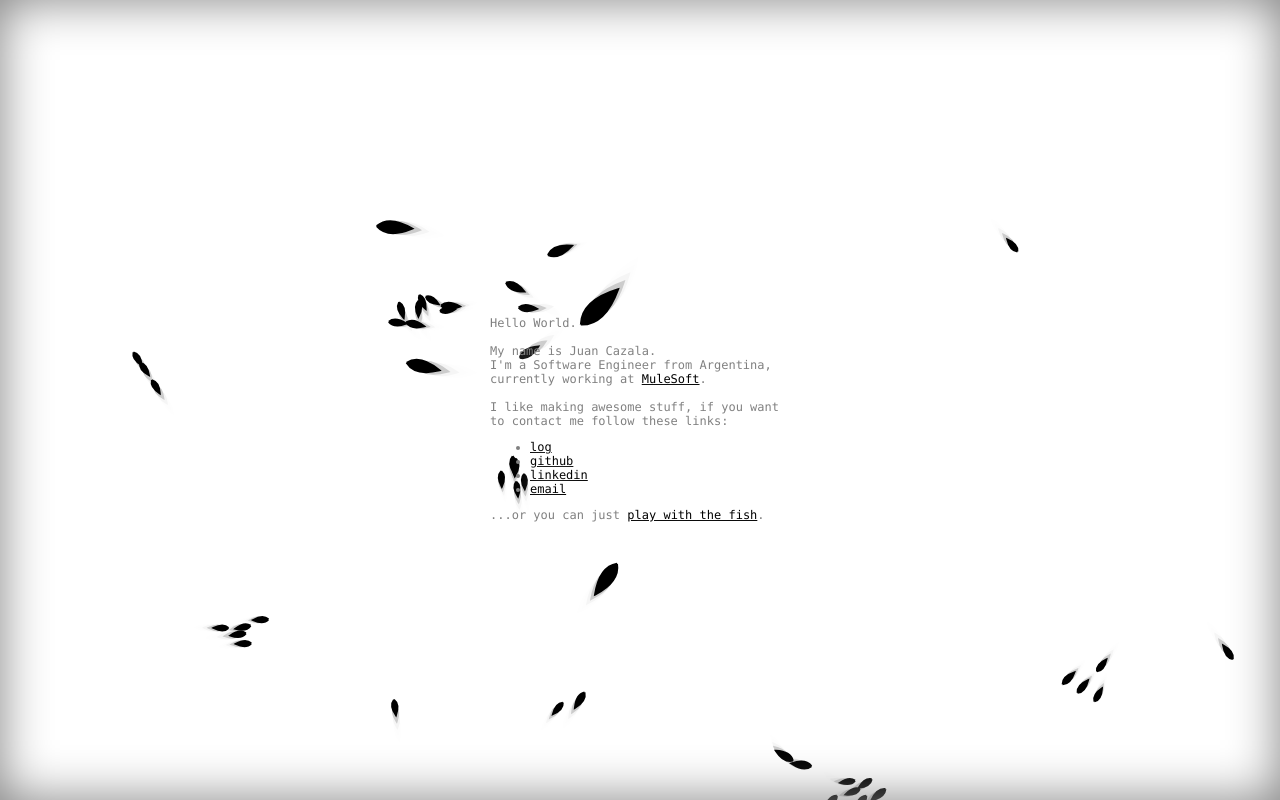
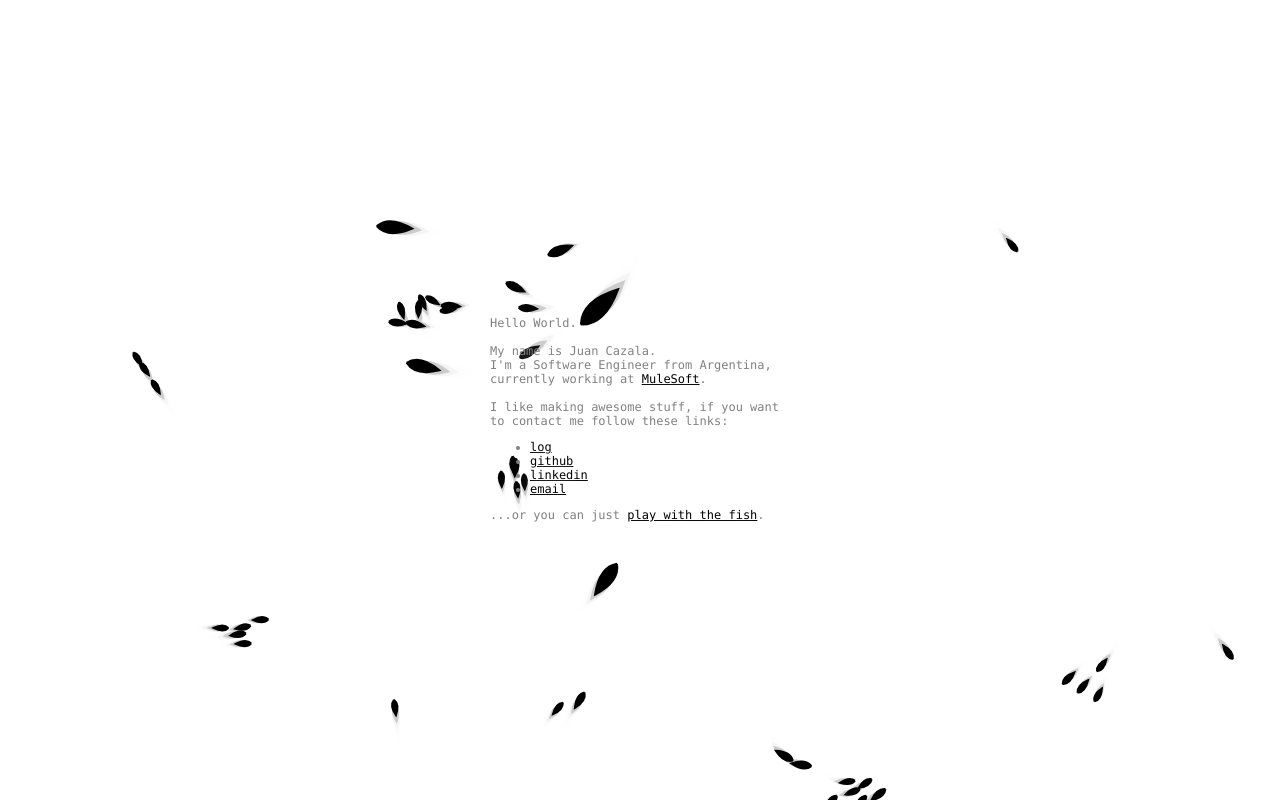
Before and after one commit to cazala/cazala.github.io, a plain HTML site: page index.html in a window 1280 px wide. Drawn offline with Linux system fonts and the light colour scheme.

Commit message:
Removed shadow

```diff
--- a/index.html
+++ b/index.html
@@ -39,17 +39,10 @@
 		color: black;
 	}
 
-	.shadow{
-		box-shadow: 0 0 50px gray inset;
-		width: 100%;
-		height: 100%;
-		position: absolute;
-	}
 	</style>
 
 </head>
 	<body style="width: 100%;height: 100%; margin: 0px;">
-		<div class='shadow'></div>
 		<div class="hello"><p>Hello World.<br><br> My name is Juan Cazala.<br>I'm a Software Engineer from Argentina, currently working at <a href='https://www.mulesoft.com'>MuleSoft</a>.<br><br>I like making awesome stuff, if you want to contact me follow these links:<p>
 			<ul>
         <li><a href='http://juancazala.com/log' target='blank'>log</a></li>
```
